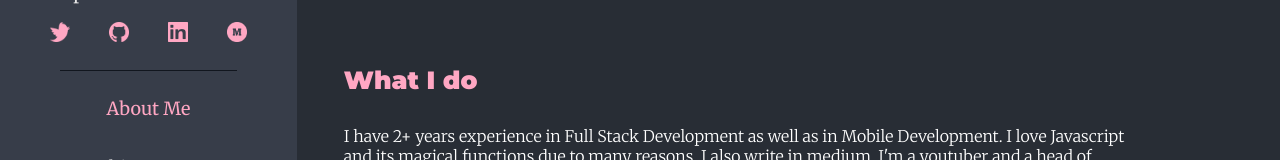
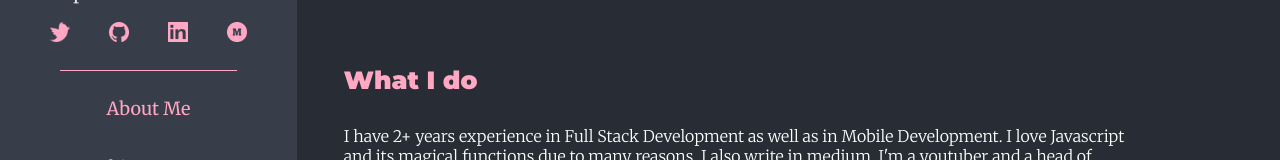
Before and after one commit to Hamzaahmed95/My-Resume, a React (Create React App) app: page / in a window 1280 px wide. Shown: the part 360-520 px from the top of the page. Built offline with nearby package versions, Linux system fonts and the light colour scheme.

Commit message:
added line

```diff
--- a/src/Components/AboutMe/AboutMe.css
+++ b/src/Components/AboutMe/AboutMe.css
@@ -176,7 +176,7 @@
         height: 3px;
         margin-top:5% ;
         width: 80%;
-        background-color: #dfdfdf;
+        background-color: #d3d3d3;
         border: none;
     }
     .profile_picture{
--- a/src/Components/AboutMe/AboutMe.js
+++ b/src/Components/AboutMe/AboutMe.js
@@ -47,8 +47,17 @@ export const AboutMe = (props) => {
         fontFamily:'Merriweather, Georgia, serif'
     }
 
+    let lineStyle = {
+        backgroundColor: '#D33668',
+        fontFamily:'Merriweather, Georgia, serif'
+    }
+
 
     if(toggle){
+        lineStyle = {
+            backgroundColor: '#D33668',
+            fontFamily:'Merriweather, Georgia, serif'
+        }
         intropara2Style = {
             color:'#000000',
             fontFamily:'Merriweather, Georgia, serif'
@@ -108,6 +117,10 @@ export const AboutMe = (props) => {
             }
         }
     }else{
+        lineStyle = {
+            backgroundColor: '#FFA7C3',
+            fontFamily:'Merriweather, Georgia, serif'
+        }
         intropara2Style = {
             color:'#e9e9e9',
             fontFamily:'Merriweather, Georgia, serif'
@@ -180,7 +193,7 @@ export const AboutMe = (props) => {
                 <a href={LINKEDIN_URL} >{toggle?<img className="each_icon" src={LinkedInLight} />:<img className="each_icon" src={LinkedIn}/>}</a>
                 <a href={MEDIUM_URL} >{toggle?<img className="each_icon" src={MediumLight} />:<img className="each_icon" src={Medium}/>}</a>
             </div>
-            <hr className="line" />
+            <hr style={lineStyle}className="line" />
 
             <div onClick={props.projects} className="list">
                 <p style={project1Style} className="intropara" > {ABOUT_ME}</p>
```
